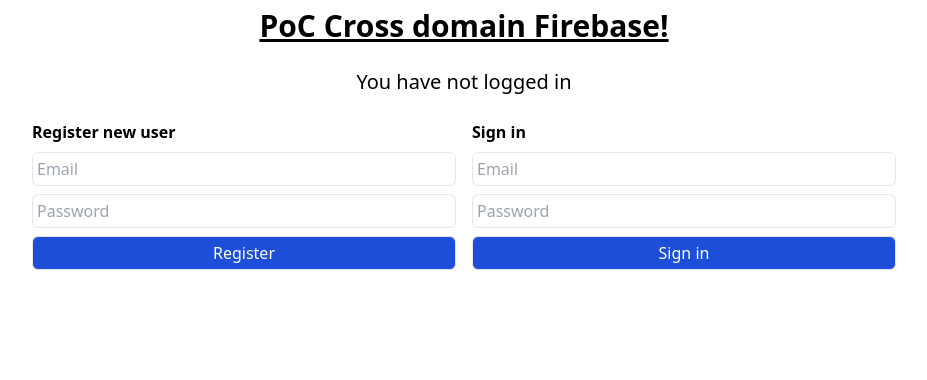
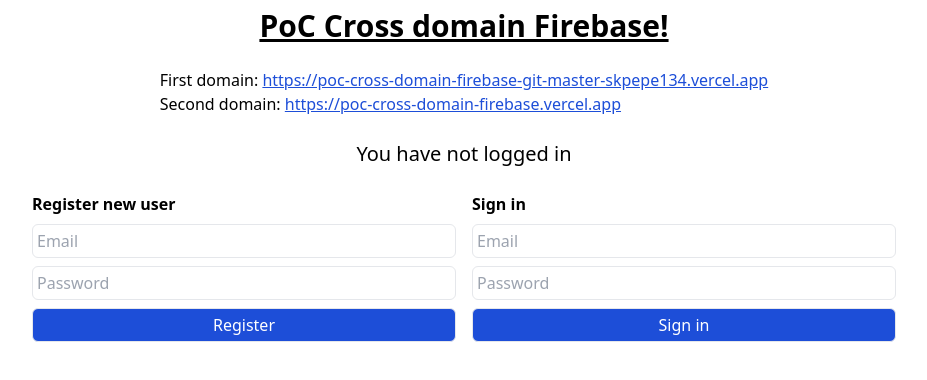
Before and after one commit to Pepewitch/poc-cross-domain-firebase, a Next.js app in the folder frontend/: page / in a window 1280 px wide. Shown: the top 380 px of the page, without its empty margins (176-1103 px from the left). Built offline with nearby package versions, Linux system fonts and the light colour scheme; no server answers.

Commit message:
add requests headers

```diff
--- a/frontend/pages/index.tsx
+++ b/frontend/pages/index.tsx
@@ -159,6 +159,20 @@
       <h1 className="text-3xl font-bold underline mb-6">
         PoC Cross domain Firebase!
       </h1>
+      <div className="mb-6">
+        <h2>
+          First domain:{" "}
+          <a className="underline text-blue-700" target="_blank" rel="noreferrer" href="https://poc-cross-domain-firebase-git-master-skpepe134.vercel.app">
+            https://poc-cross-domain-firebase-git-master-skpepe134.vercel.app
+          </a>
+        </h2>
+        <h2>
+          Second domain:{" "}
+          <a className="underline text-blue-700" target="_blank" rel="noreferrer" href="https://poc-cross-domain-firebase.vercel.app">
+            https://poc-cross-domain-firebase.vercel.app
+          </a>
+        </h2>
+      </div>
       <p className="mb-4 text-xl">
         {currentUser ? (
           <>
```
Also changed, not shown: 1 other file (tests, documents, lock files or other folders).
